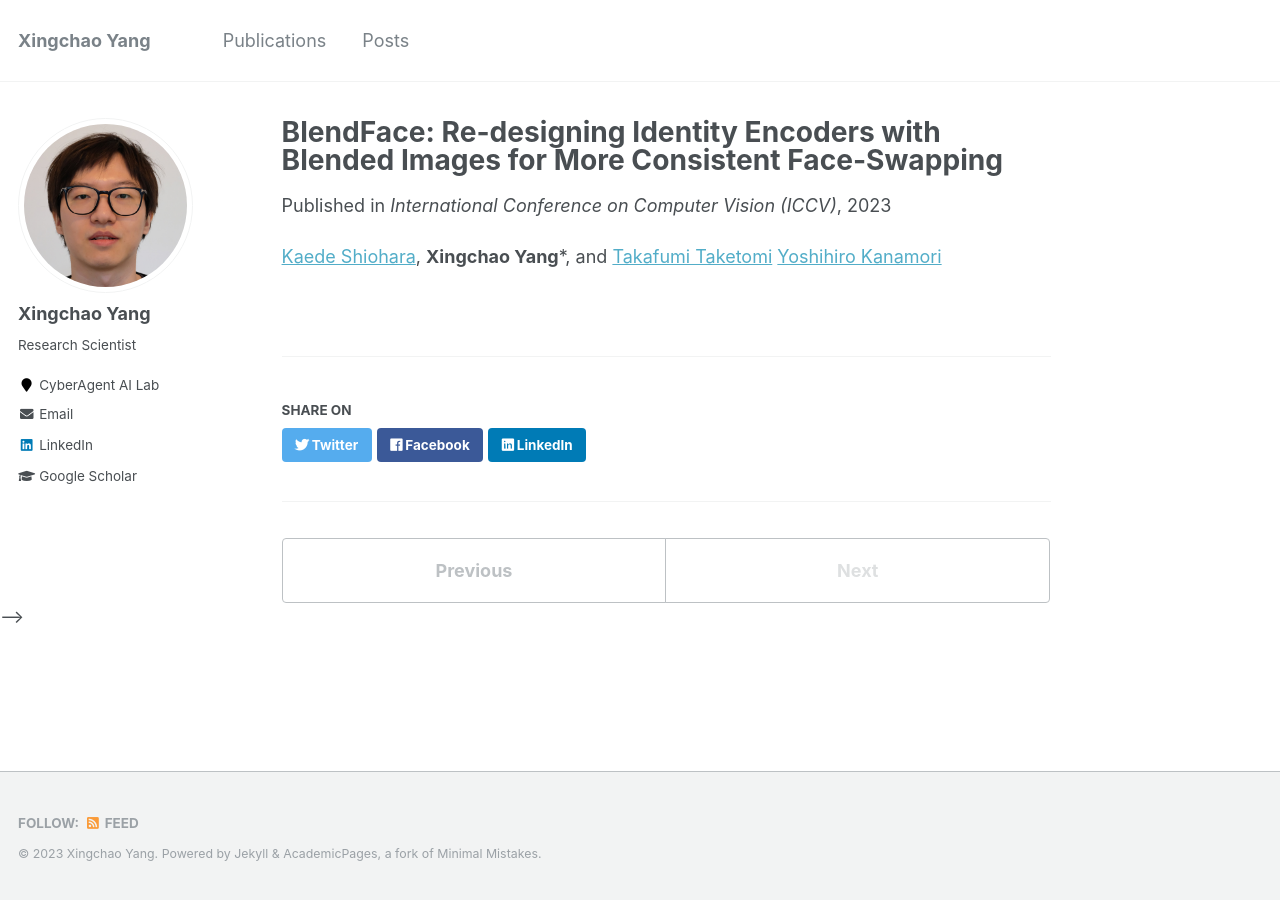
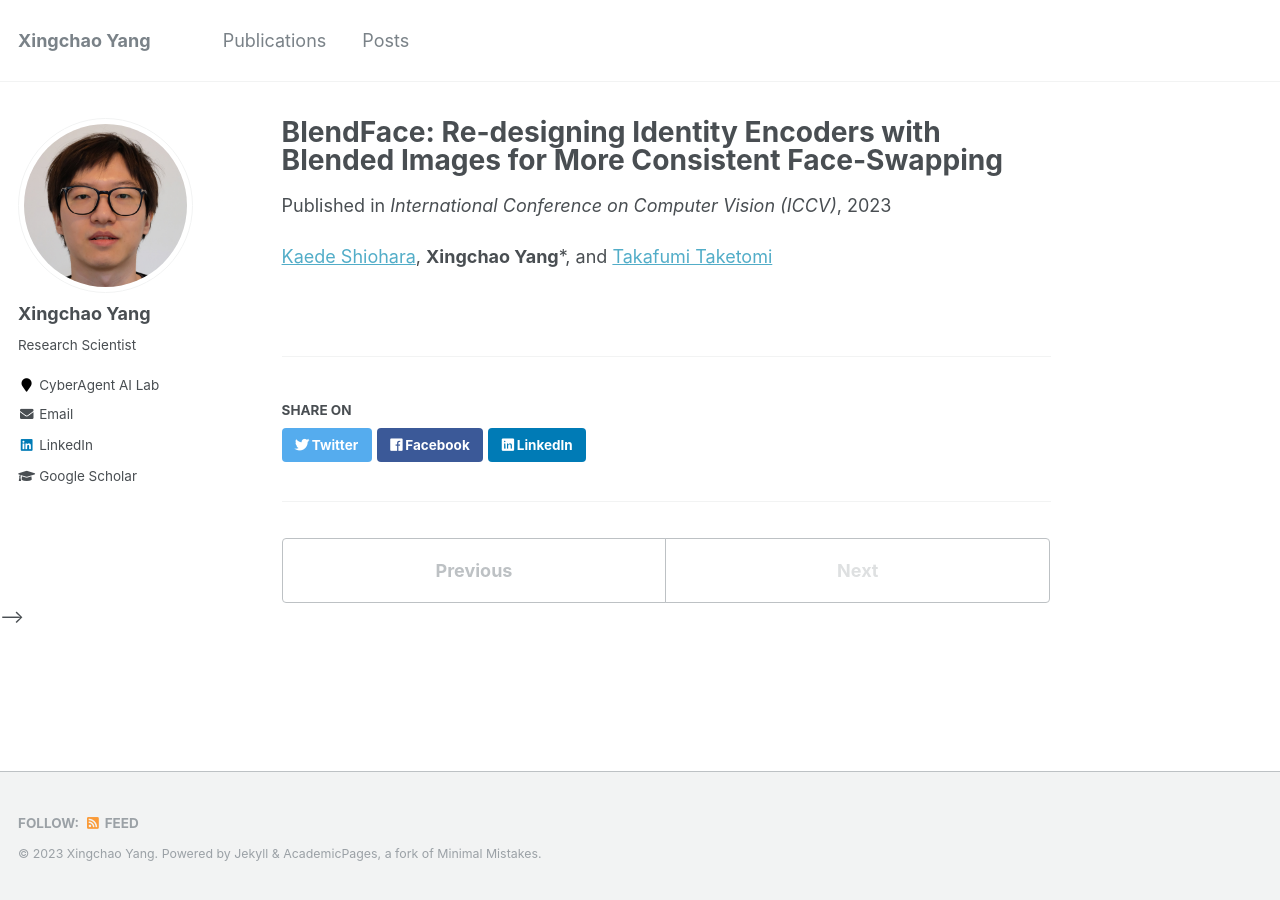
Before and after one commit to YangXingchao/yangxingchao.github.io, a Jekyll site: the page built from _publications/conference/2023-ICCV-blendface.md, in a window 1280 px wide. Built offline with Jekyll 4.4.1, drawn with Linux system fonts in a browser that asks for light colours.

Commit message:
Update 2023-ICCV-blendface.md

```diff
--- a/_publications/conference/2023-ICCV-blendface.md
+++ b/_publications/conference/2023-ICCV-blendface.md
@@ -9,4 +9,4 @@ paperurl: '(to appear)'
 # projecturl: 'https://yangxingchao.github.io/3d-makeup-extraction/'
 ---
 
-[Kaede Shiohara](https://mapooon.github.io/), **Xingchao Yang***, and [Takafumi Taketomi](https://taketomitakafumi.sakura.ne.jp/web/en/) [Yoshihiro Kanamori](http://kanamori.cs.tsukuba.ac.jp/index.html)
+[Kaede Shiohara](https://mapooon.github.io/), **Xingchao Yang***, and [Takafumi Taketomi](https://taketomitakafumi.sakura.ne.jp/web/en/)
```
